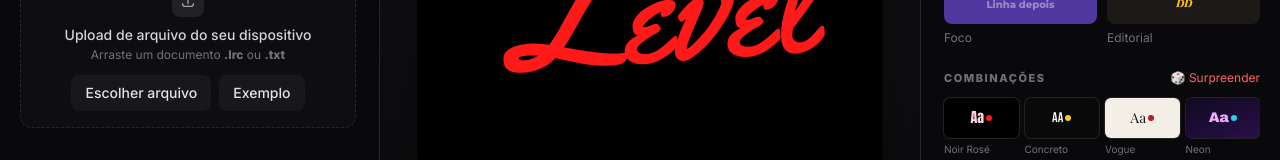
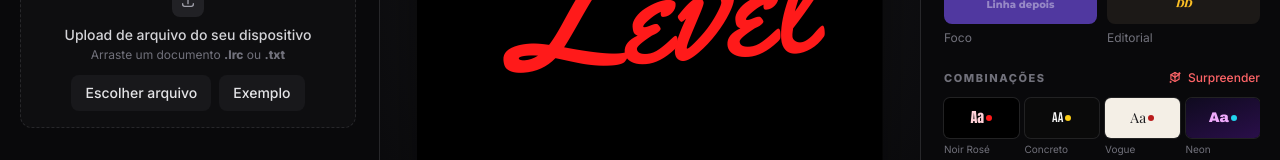
Before and after one commit to Izileth/_l_recorded, a React (Vite) app: page / in a window 1280 px wide. Shown: the part 406-566 px from the top of the page. Built offline with nearby package versions, Linux system fonts and the light colour scheme.

Commit message:
feat: add icons for file management and surprise functionality in DesignPanel

```diff
--- a/src/App.tsx
+++ b/src/App.tsx
@@ -12,6 +12,7 @@ import { LyricsPanel } from './components/LyricsPanel';
 import { Preview } from './components/Preview';
 import { SnippetEditor } from './components/SnippetEditor';
 import { Logo } from './components/Logo';
+import { ChevronDownIcon, FileTextIcon, ImageIcon, UploadCloudIcon, UploadIcon } from './components/Icons';
 
 const STORAGE_KEY = 'lyricards:v2';
 
--- a/src/components/DesignPanel.tsx
+++ b/src/components/DesignPanel.tsx
@@ -3,6 +3,7 @@ import type { Design, EmphasisStyle, TemplateId } from '../lib/types';
 import { ACCENT_FONTS, MAIN_FONTS, mainFont } from '../lib/fonts';
 import { COMBOS, RATIOS, TEMPLATES, backgroundOf } from '../lib/templates';
 import { Button, ColorField, Section, Segmented, Slider, Toggle } from './ui';
+import { SurpriseIcon } from './Icons';
 
 interface Props {
   design: Design;
@@ -120,8 +121,14 @@ export function DesignPanel({ design, onChange, onTemplate, onImage, onRandom }:
           <Section
             title="Combinações"
             aside={
-              <button onClick={onRandom} className="text-xs text-red-400 hover:text-red-300">
-                🎲 Surpreender
+              <button
+                type="button"
+                onClick={onRandom}
+                className="inline-flex items-center gap-1.5 text-xs font-medium text-red-400 hover:text-red-300 transition"
+                title="Gerar uma combinação visual aleatória"
+              >
+                <SurpriseIcon className="h-3.5 w-3.5" />
+                <span>Surpreender</span>
               </button>
             }
           >
```
